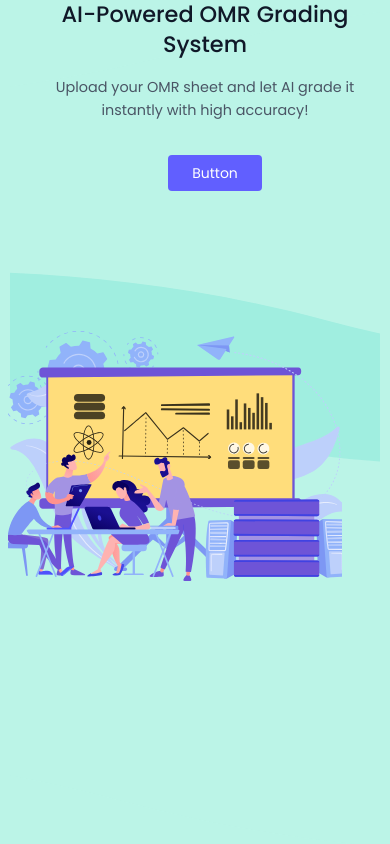
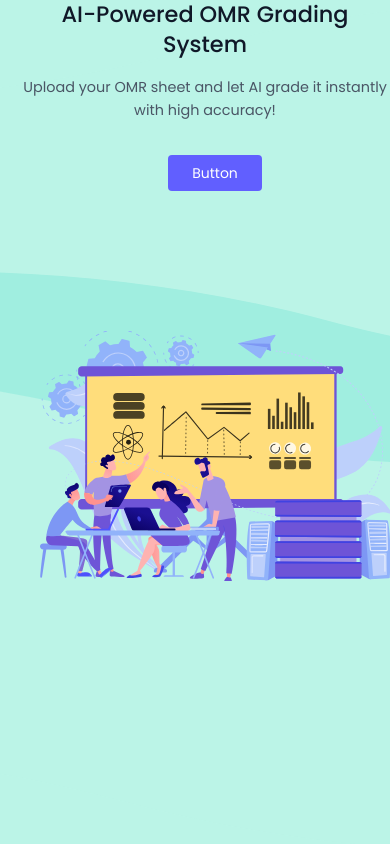
Before and after one commit to ShahwaizQasim/AI-Paper-Checker-UI, a React (Vite) app: page / in a window 390 px wide. Shown: the top 844 px of the page. Built offline with nearby package versions, Linux system fonts and the light colour scheme.

Commit message:
code push

```diff
--- a/src/responsive.css
+++ b/src/responsive.css
@@ -75,12 +75,15 @@
         left: 20px;
     }
     .pictureImg{
-
+        height: 45%;
+        width: 80%;
+        position: relative;
+        right: 20px;
     }
 }
 
 
-@media screen and (max-width:530px) {
+/* @media screen and (max-width:530px) {
     .section-one-childOne {
         width: 95%;
     }
@@ -95,17 +98,18 @@
         background-size: cover;
         background-position: center;
     }
-}
+} */
 
-@media screen and (max-width:300px) {
+@media screen and (max-width:425px) {
     .section-one-childTwo {
         width: 90%;
     }
-
     .section-one-childTwo>.img {
         height: 50%;
         width: 100%;
         background-size: cover;
         background-position: center;
+        position: relative;
+        left: 20px;
     }
 }
```
